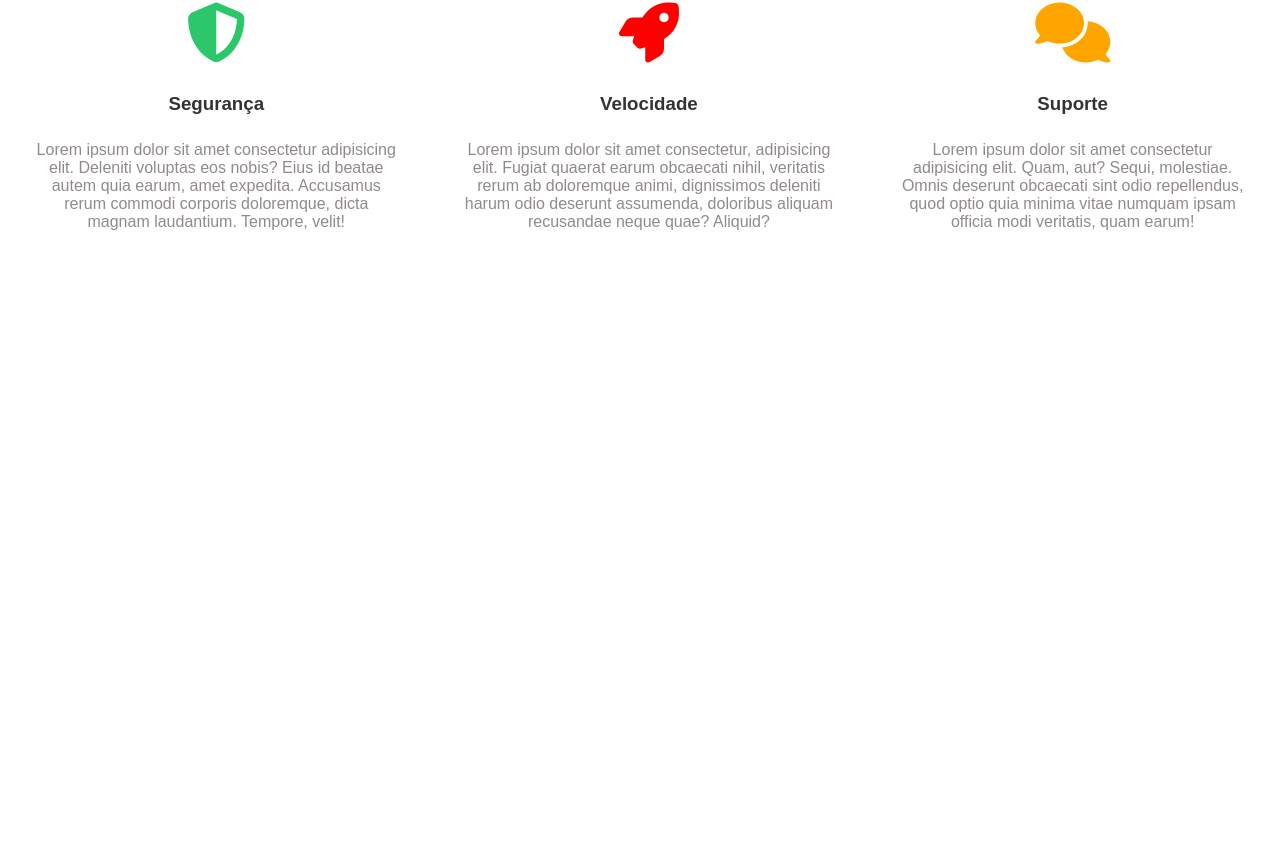
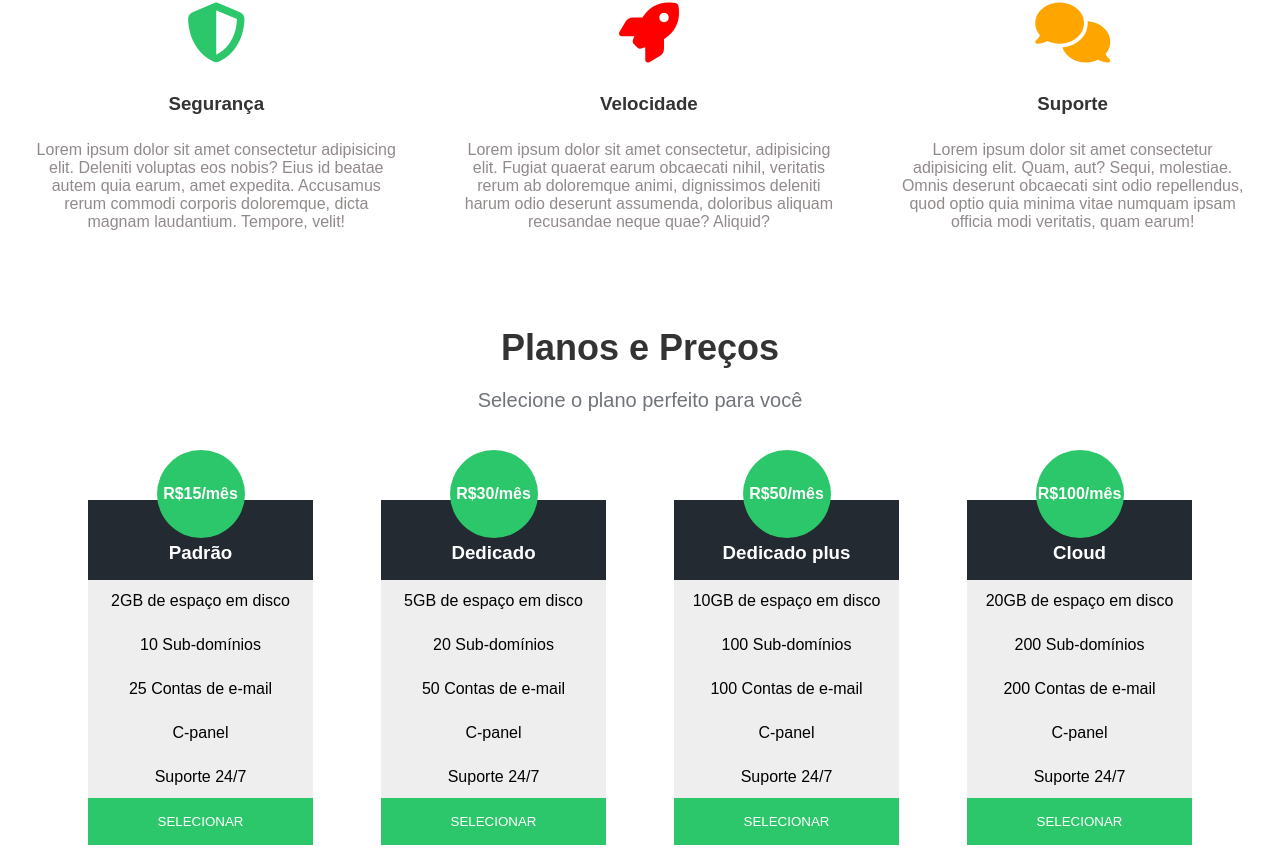
Before and after one commit to YuriLeocadio/site-hospedagem, a plain HTML site: page index.html in a window 1280 px wide. Shown: the part 575-1440 px from the top of the page. Before the commit the page ends 882 px from the top, so only its background shows below. Drawn offline with Linux system fonts and the light colour scheme.

Commit message:
Criação da parte dos cards

```diff
--- a/css/style.css
+++ b/css/style.css
@@ -1,4 +1,4 @@
-.header{
+.header {
     width: 100%;
     background-color: #232a31;
     padding: 12px 32px;
@@ -8,30 +8,30 @@
     gap: 8px;
 }
 
-.logo{
+.logo {
     width: 50px;
 }
 
-.navbar-items{
+.navbar-items {
     list-style: none;
     display: flex;
     align-items: center;
     gap: 16px;
 }
 
-.navbar-items li a{
+.navbar-items li a {
     color: #eeee;
     text-transform: uppercase;
 }
 
-#login-btn{
+#login-btn {
     background-color: #2cc76a;
     color: #fff;
     padding: 16px 20px;
     border-radius: 4px;
 }
 
-.banner{
+.banner {
     background-image: url("../assets/img/mainbanner.png");
     background-position: center;
     background-size: cover;
@@ -44,49 +44,148 @@
     gap: 12px;
 }
 
-.banner h1, .banner strong{
+.banner h1,
+.banner strong {
     color: #FFF;
     text-align: center;
 }
 
-.banner h1{
+.banner h1 {
     font-size: 54px;
 }
 
-.banner strong{
+.banner strong {
     font-size: 20px;
 }
 
-.benefits{
+.benefits {
     width: 100%;
     text-align: center;
     padding: 50px 20px;
 }
 
-.benefits-list{
+.benefits-list {
     display: flex;
     list-style: none;
     gap: 30px;
 }
 
-.benefits-items p{
+.benefits-items p {
     color: #8a8282ee;
     padding: 26px 12px;
 }
 
-.fas{
+.fas {
     font-size: 60px;
     margin-bottom: 30px;
 }
 
-.fa-shield-alt{
+.fa-shield-alt {
     color: #2cc76a;
 }
 
-.fa-rocket{
+.fa-rocket {
     color: red;
 }
 
-.fa-comments{
+.fa-comments {
     color: orange;
 }
+
+.cards {
+    display: flex;
+    flex-direction: column;
+    gap: 48px;
+    align-items: center;
+    justify-content: space-between;
+    padding: 20px;
+}
+
+.cards-title {
+    text-align: center;
+}
+
+.cards-title h3 {
+    font-size: 36px;
+    margin-bottom: 20px;
+}
+
+.cards-title p {
+    font-size: 20px;
+    margin-bottom: 40px;
+}
+
+.cards ul {
+    width: 100%;
+    display: flex;
+    align-items: center;
+    justify-content: space-evenly;
+    list-style: none;
+
+}
+
+.card {
+    width: 225px;
+    gap: 12px;
+    display: flex;
+    flex-direction: column;
+    justify-content: space-between;
+    background: #eee;
+}
+
+.card header {
+    padding: 0 16px 16px 16px;
+    display: flex;
+    background-color: #232a31;
+    flex-direction: column;
+    align-items: center;
+    gap: 4px;
+}
+
+.card header h3 {
+    color: #FFF;
+}
+
+.value {
+    width: 88px;
+    height: 88px;
+    display: flex;
+    align-items: center;
+    justify-content: center;
+    background-color: #2cc76a;
+    margin-top: -50px;
+    border-radius: 50%;
+}
+
+.value strong {
+    color: #fff;
+}
+
+.card-content {
+    display: flex;
+    flex-direction: column;
+    align-items: center;
+    justify-content: center;
+    gap: 26px;
+}
+
+.card footer {
+    width: 100%;
+}
+
+.button {
+    display: flex;
+    align-items: center;
+    justify-content: center;
+    padding: 16px 16px;
+    background-color: #2cc76a;
+    color: #fff;
+    text-transform: uppercase;
+    width: 100%;
+    cursor: pointer;
+    transition: background-color 0.3s;
+}
+
+.button:hover {
+    background-color: red;
+}
--- a/index.html
+++ b/index.html
@@ -1,5 +1,6 @@
 <!DOCTYPE html>
 <html lang="pt-BR">
+
 <head>
     <meta charset="UTF-8">
     <meta name="viewport" content="width=device-width, initial-scale=1.0">
@@ -8,6 +9,7 @@
     <script src="https://kit.fontawesome.com/a290182793.js"></script>
     <title>hDC Host</title>
 </head>
+
 <body>
     <div class="container">
         <header class="header">
@@ -35,19 +37,131 @@
                     <li class="benefits-items">
                         <i class="fas fa-shield-alt"></i>
                         <h3>Segurança</h3>
-                        <p>Lorem ipsum dolor sit amet consectetur adipisicing elit. Deleniti voluptas eos nobis? Eius id beatae autem quia earum, amet expedita. Accusamus rerum commodi corporis doloremque, dicta magnam laudantium. Tempore, velit!</p>
+                        <p>Lorem ipsum dolor sit amet consectetur adipisicing elit. Deleniti voluptas eos nobis? Eius id
+                            beatae autem quia earum, amet expedita. Accusamus rerum commodi corporis doloremque, dicta
+                            magnam laudantium. Tempore, velit!</p>
                     </li>
 
                     <li class="benefits-items">
                         <i class="fas fa-rocket"></i>
                         <h3>Velocidade</h3>
-                        <p>Lorem ipsum dolor sit amet consectetur, adipisicing elit. Fugiat quaerat earum obcaecati nihil, veritatis rerum ab doloremque animi, dignissimos deleniti harum odio deserunt assumenda, doloribus aliquam recusandae neque quae? Aliquid?</p>
+                        <p>Lorem ipsum dolor sit amet consectetur, adipisicing elit. Fugiat quaerat earum obcaecati
+                            nihil, veritatis rerum ab doloremque animi, dignissimos deleniti harum odio deserunt
+                            assumenda, doloribus aliquam recusandae neque quae? Aliquid?</p>
                     </li>
 
                     <li class="benefits-items">
                         <i class="fas fa-comments"></i>
                         <h3>Suporte</h3>
-                        <p>Lorem ipsum dolor sit amet consectetur adipisicing elit. Quam, aut? Sequi, molestiae. Omnis deserunt obcaecati sint odio repellendus, quod optio quia minima vitae numquam ipsam officia modi veritatis, quam earum!</p>
+                        <p>Lorem ipsum dolor sit amet consectetur adipisicing elit. Quam, aut? Sequi, molestiae. Omnis
+                            deserunt obcaecati sint odio repellendus, quod optio quia minima vitae numquam ipsam officia
+                            modi veritatis, quam earum!</p>
+                    </li>
+                </ul>
+            </section>
+
+            <section class="cards">
+                <div class="cards-title">
+                    <h3>Planos e Preços</h3>
+
+                    <p>Selecione o plano perfeito para você</p>
+                </div>
+
+                <ul>
+                    <li>
+                        <div class="card">
+                            <header>
+                                <div class="value">
+                                    <strong>R$15/mês</strong>
+                                </div>
+
+                                <h3>Padrão</h3>
+                            </header>
+
+                            <div class="card-content">
+                                <span>2GB de espaço em disco</span>
+                                <span>10 Sub-domínios</span>
+                                <span>25 Contas de e-mail</span>
+                                <span>C-panel</span>
+                                <span>Suporte 24/7</span>
+                            </div>
+
+                            <footer>
+                                <button class="button">Selecionar</button>
+                            </footer>
+                        </div>
+                    </li>
+
+                    <li>
+                        <div class="card">
+                            <header>
+                                <div class="value">
+                                    <strong>R$30/mês</strong>
+                                </div>
+
+                                <h3>Dedicado</h3>
+                            </header>
+
+                            <div class="card-content">
+                                <span>5GB de espaço em disco</span>
+                                <span>20 Sub-domínios</span>
+                                <span>50 Contas de e-mail</span>
+                                <span>C-panel</span>
+                                <span>Suporte 24/7</span>
+                            </div>
+
+                            <footer>
+                                <button class="button">Selecionar</button>
+                            </footer>
+                        </div>
+                    </li>
+
+                    <li>
+                        <div class="card">
+                            <header>
+                                <div class="value">
+                                    <strong>R$50/mês</strong>
+                                </div>
+
+                                <h3>Dedicado plus</h3>
+                            </header>
+
+                            <div class="card-content">
+                                <span>10GB de espaço em disco</span>
+                                <span>100 Sub-domínios</span>
+                                <span>100 Contas de e-mail</span>
+                                <span>C-panel</span>
+                                <span>Suporte 24/7</span>
+                            </div>
+
+                            <footer>
+                                <button class="button">Selecionar</button>
+                            </footer>
+                        </div>
+                    </li>
+
+                    <li>
+                        <div class="card">
+                            <header>
+                                <div class="value">
+                                    <strong>R$100/mês</strong>
+                                </div>
+
+                                <h3>Cloud</h3>
+                            </header>
+
+                            <div class="card-content">
+                                <span>20GB de espaço em disco</span>
+                                <span>200 Sub-domínios</span>
+                                <span>200 Contas de e-mail</span>
+                                <span>C-panel</span>
+                                <span>Suporte 24/7</span>
+                            </div>
+
+                            <footer>
+                                <button class="button">Selecionar</button>
+                            </footer>
+                        </div>
                     </li>
                 </ul>
             </section>
@@ -55,4 +169,5 @@
 
     </div>
 </body>
+
 </html>
```
